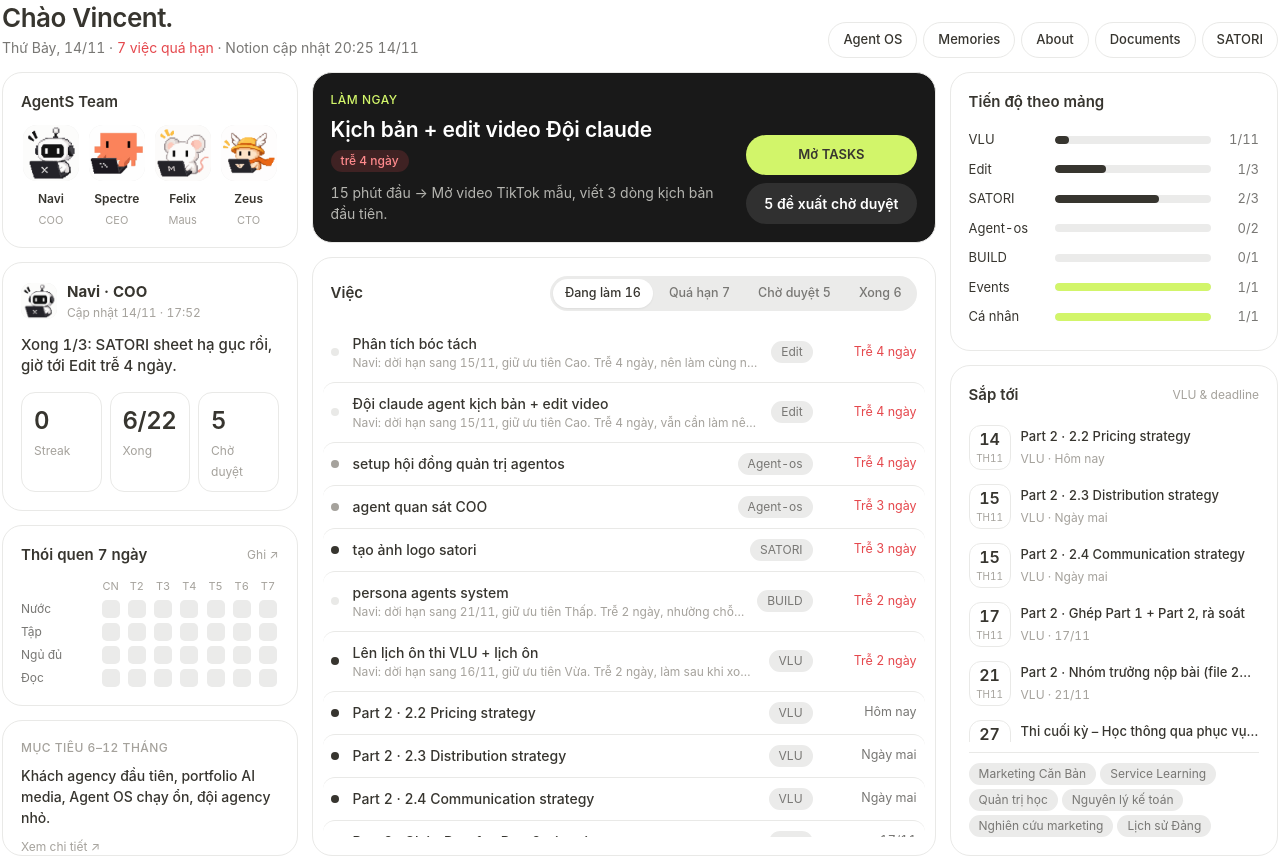
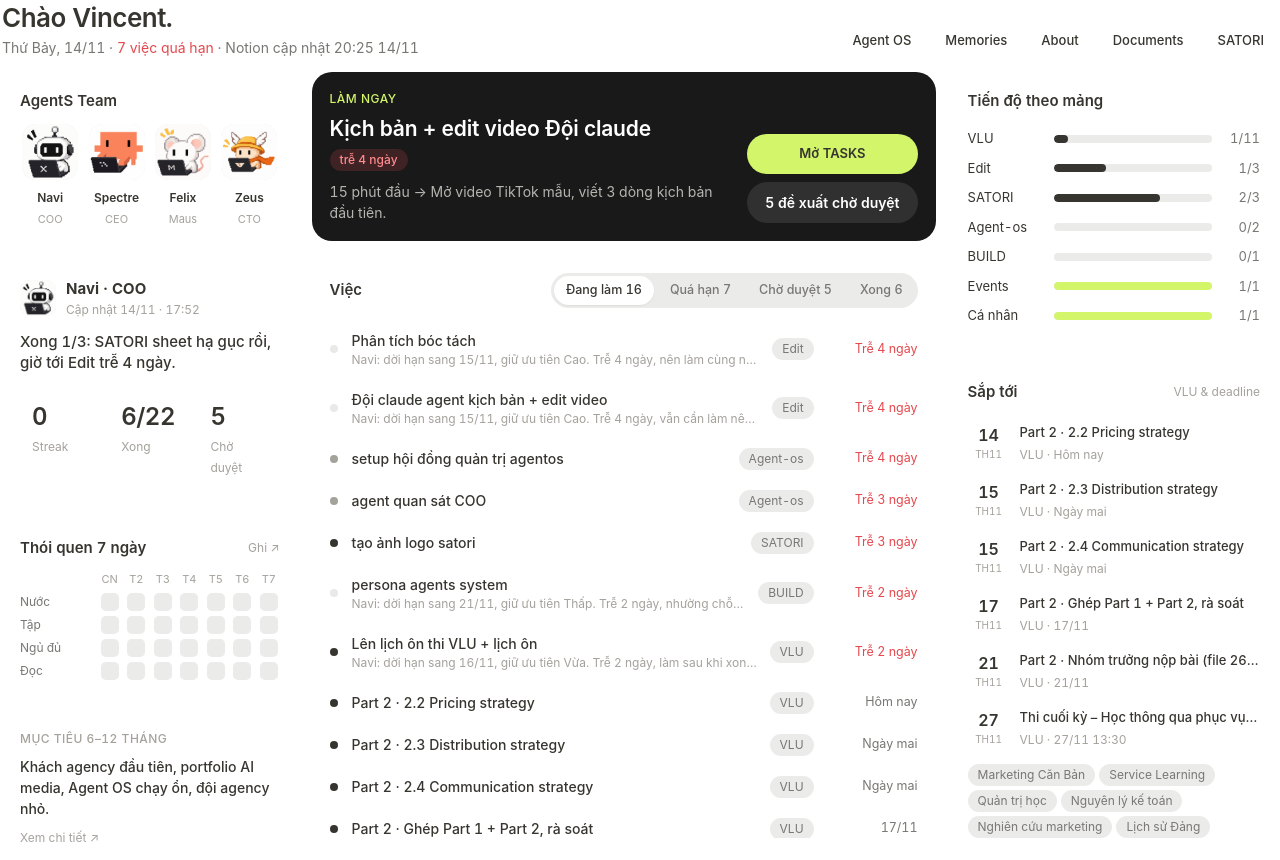
Before and after one commit to martintran27/vincent-dashboard, a plain HTML site: page dashboard.html in a window 1280 px wide. Drawn offline with Linux system fonts and the light colour scheme.

Commit message:
style: drop card borders and dividers, plain white layout
Co-Authored-By: Claude Opus 5.5 <noreply@anthropic.com>

```diff
--- a/dashboard.html
+++ b/dashboard.html
@@ -26,12 +26,12 @@
   h1 { font-size: 26px; font-weight: 600; letter-spacing: -0.02em; line-height: 1.1; }
   .sub { color: var(--ink-2); margin-top: 4px; }
   .pills { display: flex; gap: 6px; flex-wrap: wrap; }
-  .pill { background: var(--card); border: 1px solid var(--line); border-radius: 999px; padding: 7px 14px; font-size: 13px; font-weight: 500; }
+  .pill { background: var(--card); border-radius: 999px; padding: 7px 14px; font-size: 13px; font-weight: 500; }
   .pill:hover { background: var(--ink); color: #fff; }
 
   .grid { display: grid; grid-template-columns: minmax(250px, .9fr) minmax(0, 1.9fr) minmax(270px, 1fr); gap: var(--gap); min-height: 0; }
   .col { display: flex; flex-direction: column; gap: var(--gap); min-height: 0; min-width: 0; }
-  .card { background: var(--card); border: 1px solid var(--line); border-radius: var(--r); padding: 18px; }
+  .card { background: var(--card); border-radius: var(--r); padding: 18px; }
   .grow { flex: 1; min-height: 0; display: flex; flex-direction: column; }
   .scroll { flex: 1; min-height: 0; overflow-y: auto; margin: 0 -8px; padding: 0 8px; scrollbar-width: thin; }
   .label { font-size: 12px; font-weight: 500; color: var(--ink-3); letter-spacing: .04em; text-transform: uppercase; }
@@ -52,7 +52,7 @@
   .navi-top img { width: 36px; height: 36px; border-radius: 10px; background: var(--chip); }
   .quote { font-size: 15px; font-weight: 500; line-height: 1.4; margin-top: 12px; }
   .stats { display: grid; grid-template-columns: repeat(3, 1fr); gap: 8px; margin-top: 16px; }
-  .stat { border: 1px solid var(--line); border-radius: 14px; padding: 10px 12px; }
+  .stat { border-radius: 14px; padding: 10px 12px; }
   .stat b { display: block; font-size: 24px; font-weight: 600; letter-spacing: -0.02em; }
 
   /* Hero */
@@ -72,8 +72,6 @@
   .tabs button[aria-selected="true"] { background: #fff; color: var(--ink); box-shadow: 0 1px 2px rgba(0,0,0,.06); }
   .row { display: grid; grid-template-columns: 10px minmax(0, 1fr) auto 92px; gap: 12px; align-items: center; padding: 10px 8px; margin: 0 -8px; border-radius: 12px; }
   .row:hover { background: var(--chip); }
-  .row + .row { border-top: 1px solid var(--line); }
-  .row:hover, .row:hover + .row { border-color: transparent; }
   .dot { width: 8px; height: 8px; border-radius: 50%; background: var(--line); }
   .dot.Cao { background: var(--ink); } .dot.Vừa { background: var(--ink-3); }
   .row .t { white-space: nowrap; overflow: hidden; text-overflow: ellipsis; font-weight: 500; }
@@ -92,11 +90,11 @@
 
   /* Upcoming */
   .up { display: grid; grid-template-columns: 42px minmax(0, 1fr); gap: 10px; align-items: center; padding: 7px 0; }
-  .day { border: 1px solid var(--line); border-radius: 12px; text-align: center; padding: 5px 0; line-height: 1.1; }
+  .day { border-radius: 12px; text-align: center; padding: 5px 0; line-height: 1.1; }
   .day b { display: block; font-size: 16px; font-weight: 600; }
   .day span { font-size: 10px; color: var(--ink-3); text-transform: uppercase; }
   .up .t { white-space: nowrap; overflow: hidden; text-overflow: ellipsis; font-weight: 500; font-size: 13px; }
-  .courses { display: flex; flex-wrap: wrap; gap: 4px; margin-top: 10px; padding-top: 10px; border-top: 1px solid var(--line); }
+  .courses { display: flex; flex-wrap: wrap; gap: 4px; margin-top: 10px; }
 
   /* Habits */
   .habits { display: grid; grid-template-columns: 74px repeat(7, 1fr); gap: 5px; align-items: center; font-size: 12px; }
```
